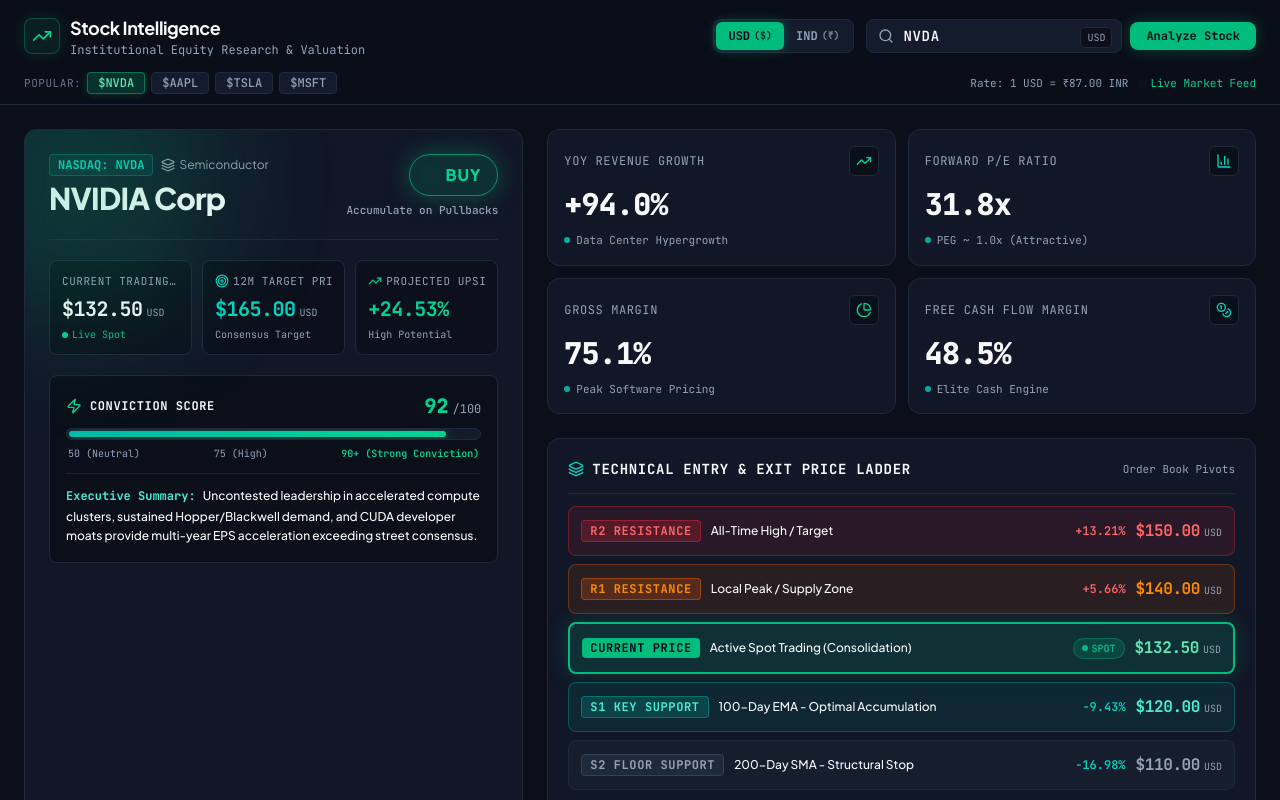
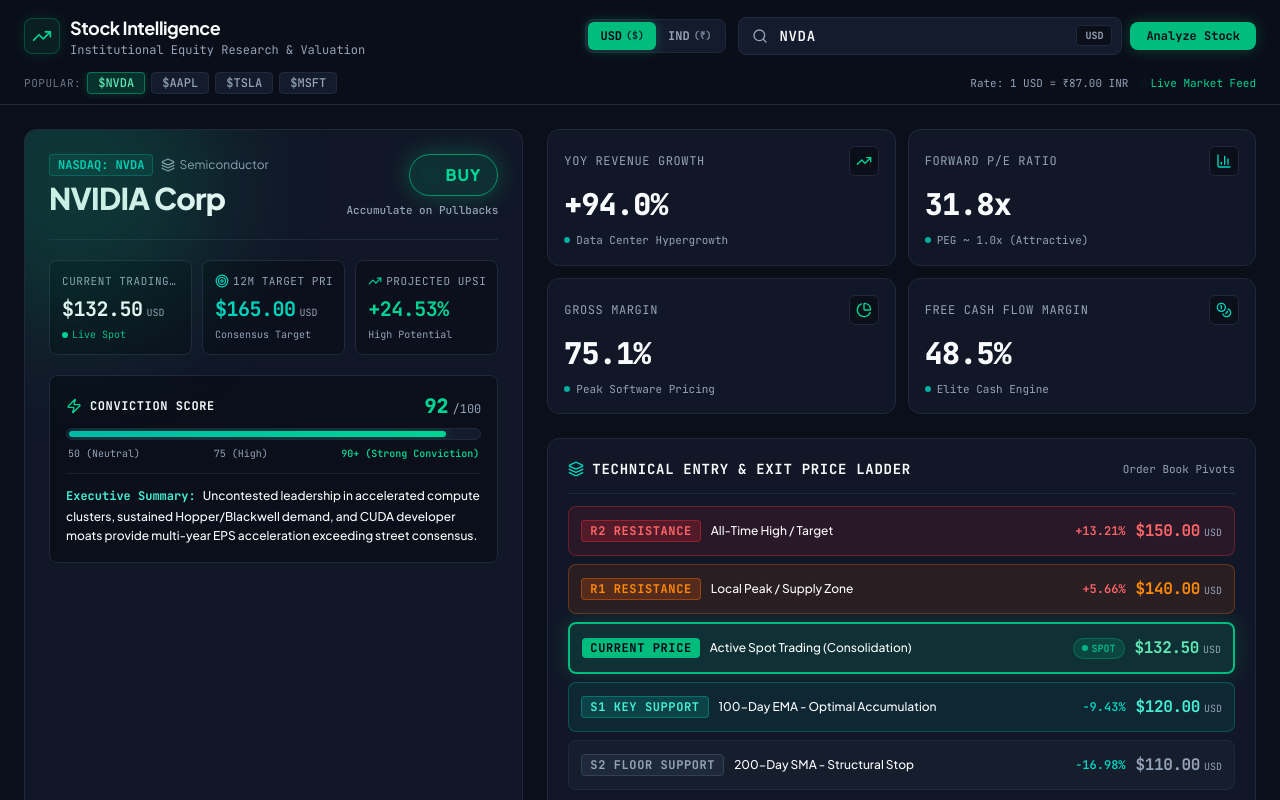
Before and after one commit to amitsingupalli/stock-analysis-crew, a React (Vite) app: page / in a window 1280 px wide. Shown: the top 800 px of the page. Built offline with nearby package versions, Linux system fonts and the light colour scheme.

Commit message:
feat(ui): widen search bar and expand input limit to 40 characters for full company names and tickers

```diff
--- a/src/components/Header.tsx
+++ b/src/components/Header.tsx
@@ -88,8 +88,8 @@
           </div>
 
           <form onSubmit={handleSubmit} className="flex items-center gap-2 w-full sm:w-auto">
-            <div className="relative flex-1 sm:w-64">
-              <div className="absolute inset-y-0 left-0 pl-3 flex items-center pointer-events-none text-[#94a3b8]">
+            <div className="relative flex-1 sm:w-80 md:w-96">
+              <div className="absolute inset-y-0 left-0 pl-3.5 flex items-center pointer-events-none text-[#94a3b8]">
                 <Search className="w-4 h-4" />
               </div>
               <input
@@ -97,11 +97,11 @@
                 type="text"
                 value={localInput}
                 onChange={(e) => setLocalInput(e.target.value.toUpperCase())}
-                placeholder="Ticker e.g. NVDA"
-                maxLength={8}
-                className="w-full pl-9 pr-3 py-1.5 rounded-lg bg-[#141b2d] border border-[#1e293b] text-[#f8fafc] placeholder-[#94a3b8] font-mono text-sm font-semibold tracking-wider focus:outline-none focus:border-emerald-500 focus:ring-1 focus:ring-emerald-500 transition-all uppercase"
+                placeholder="Ticker e.g. NVDA, TSLA, RELIANCE..."
+                maxLength={40}
+                className="w-full pl-10 pr-14 py-2 rounded-lg bg-[#141b2d] border border-[#1e293b] text-[#f8fafc] placeholder-[#94a3b8]/70 font-mono text-sm font-semibold tracking-wider focus:outline-none focus:border-emerald-500 focus:ring-1 focus:ring-emerald-500 transition-all uppercase"
               />
-              <span className="absolute right-2.5 top-2 text-[10px] font-mono text-[#94a3b8] bg-[#0b0f19] px-1.5 py-0.5 rounded border border-[#1e293b]">
+              <span className="absolute right-2.5 top-2 text-[10px] font-mono font-bold text-[#94a3b8] bg-[#0b0f19] px-2 py-0.5 rounded border border-[#1e293b]">
                 {currency}
               </span>
             </div>
```
